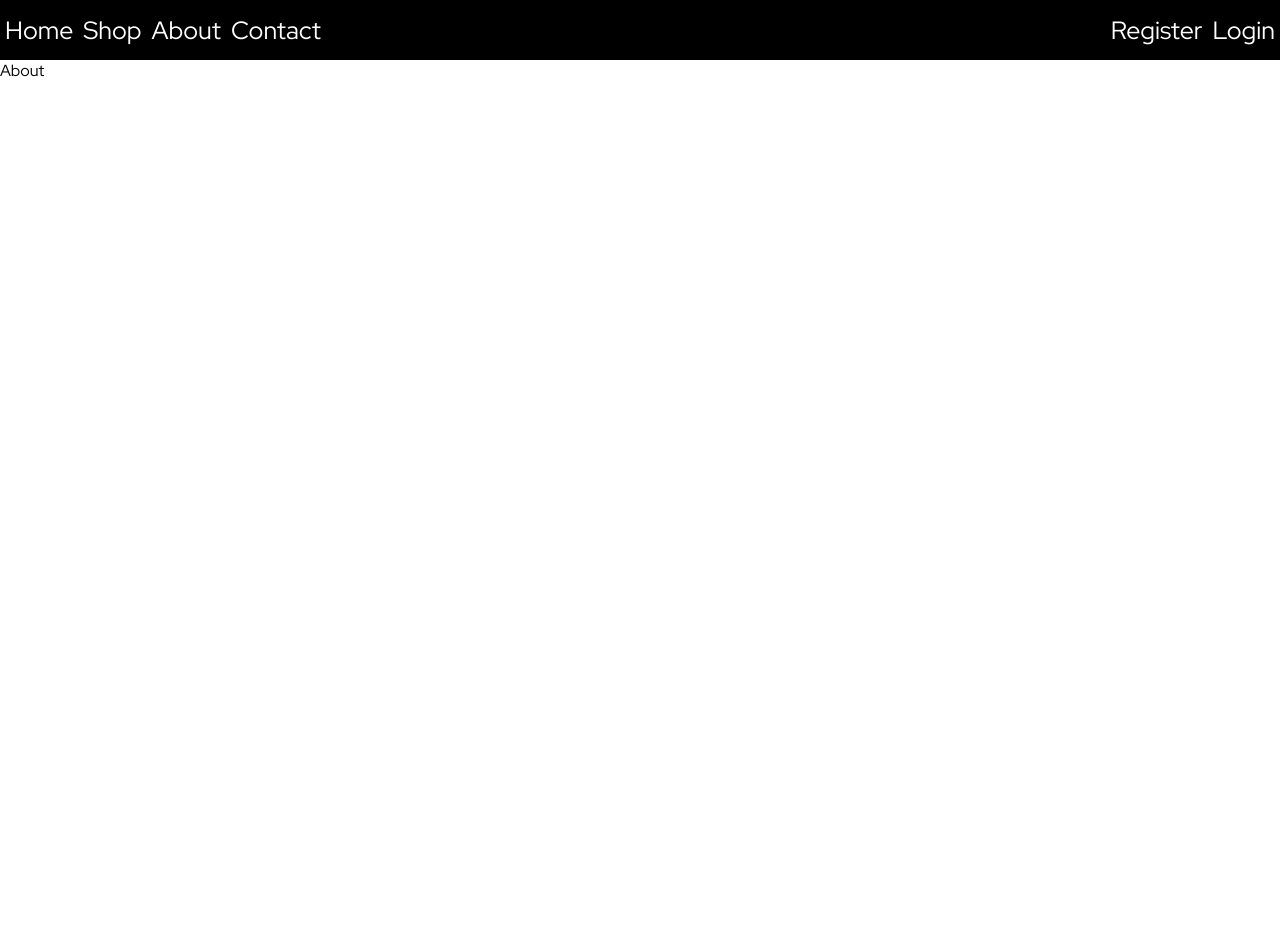
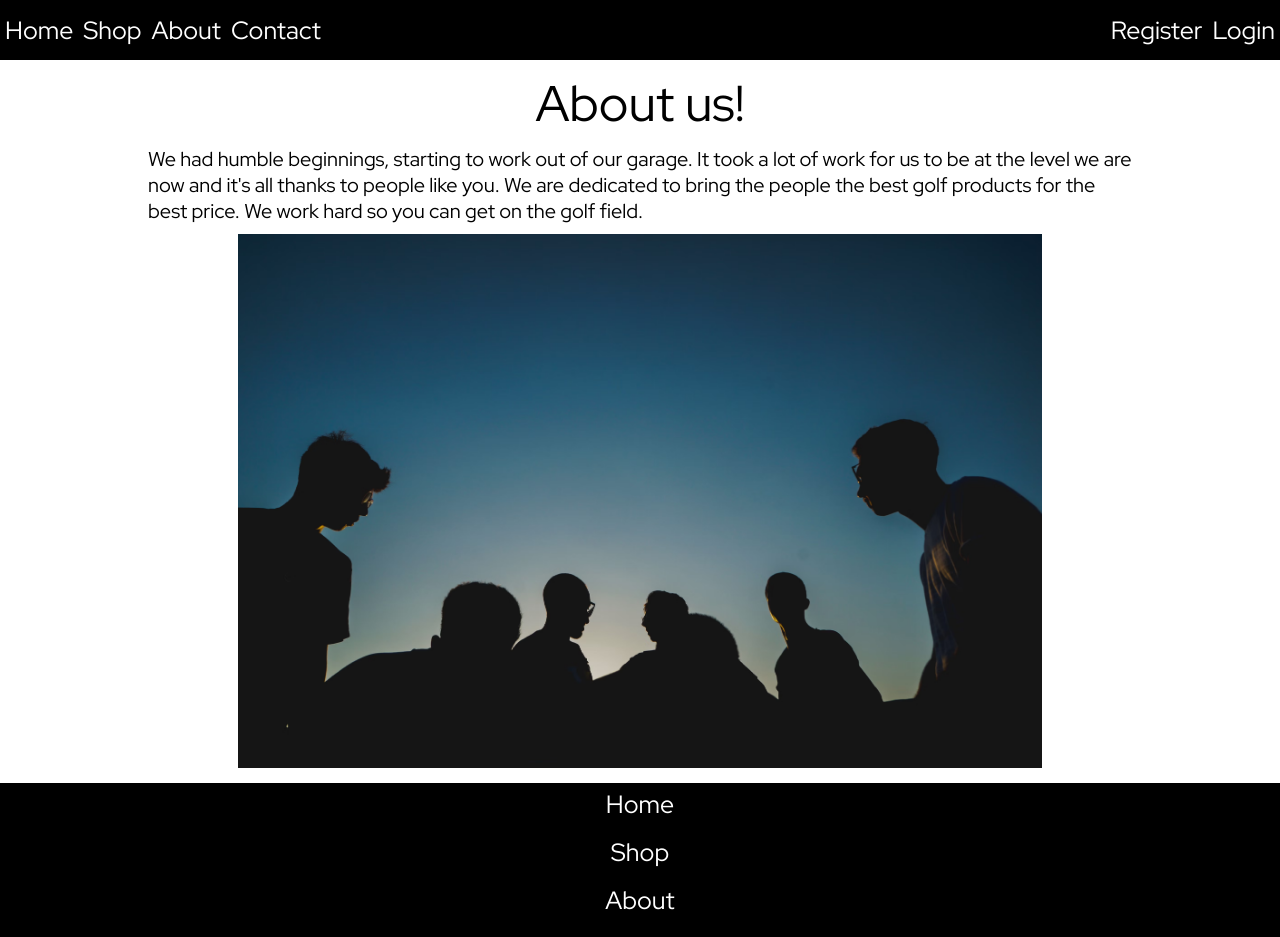
Before and after one commit to danny8823/E-commerce, a React (Create React App) app in the folder frontend/: page /about in a window 1280 px wide. Shown: the top 937 px of the page. Before the commit the page ends 800 px from the top, so only its background shows below. Built offline with nearby package versions, Linux system fonts and the light colour scheme; the HTML template or start-up script is replaced by a standard one.

Commit message:
Finished About page

```diff
--- a/frontend/src/App.js
+++ b/frontend/src/App.js
@@ -8,6 +8,7 @@ import Login from './components/Users/Login';
 import Register from './components/Users/Register';
 import Dashboard from './components/Users/Dashboard';
 import Contact from './components/Contact/Contact';
+import Footer from './components/Footer/Footer';
 
 
 function App() {
@@ -23,6 +24,7 @@ function App() {
         <Route path = '/register' element = {<Register/>}/>
         <Route path = '/dashboard' element = {<Dashboard/>}/>
       </Routes>
+      <Footer/>
     </BrowserRouter>
   )
 }
--- a/frontend/src/components/About/About.css
+++ b/frontend/src/components/About/About.css
@@ -0,0 +1,22 @@
+.about-us-container{
+    width: 80%;
+    margin: 0 auto;
+    display: flex;
+    flex-direction: column;
+    justify-content: center;
+    align-items: center;
+    padding: 10px;
+}
+
+.about-us-container > img {
+    width: 80%;
+}
+
+.about-us-container > p {
+    font-size: 20px;
+    margin: 10px;
+}
+
+.about-us-container > h1 {
+    font-size: 50px;
+}
--- a/frontend/src/components/About/About.jsx
+++ b/frontend/src/components/About/About.jsx
@@ -1,8 +1,14 @@
 import React from 'react'
+import aboutImg from '../../assets/about-us-img.avif'
+import './About.css'
 
 const About = () => {
   return (
-    <div>About</div>
+    <div className = 'about-us-container'>
+      <h1>About us!</h1>
+      <p>We had humble beginnings, starting to work out of our garage. It took a lot of work for us to be at the level we are now and it's all thanks to people like you. We are dedicated to bring the people the best golf products for the best price. We work hard so you can get on the golf field.</p>
+      <img src = {aboutImg} alt = 'group of employees'/>
+    </div>
   )
 }
 
--- /dev/null
+++ b/frontend/src/components/Footer/Footer.css
@@ -0,0 +1,18 @@
+.footer-container {
+    width: 100%;
+    height: 200px;
+    background-color: black;
+    color: white;
+    margin: 0 auto;
+}
+
+.footer-links {
+    width: 100%;
+}
+
+.footer-links > a {
+    display: flex;
+    justify-content: center;
+    margin: 5px;
+    padding: 5px;
+}
--- /dev/null
+++ b/frontend/src/components/Footer/Footer.jsx
@@ -0,0 +1,18 @@
+import React from 'react'
+import './Footer.css'
+import { Link } from 'react-router-dom'
+
+const Footer = () => {
+  return (
+    <div className = 'footer-container'>
+        <div className = 'footer-links'>
+            <Link to = '/'>Home</Link>
+            <Link to = '/shop'>Shop</Link>
+            <Link to = '/about'>About</Link>
+            <Link to = '/contact'>Contact</Link>
+        </div>
+    </div>
+  )
+}
+
+export default Footer
--- a/frontend/src/components/Home/Home.css
+++ b/frontend/src/components/Home/Home.css
@@ -1,5 +1,10 @@
+.home-img-container {
+    width: 100%;
+    display: flex;
+    justify-content: center;
+}
 .home-img {
-    width: 100%;
+    width: 80%;
     height: 100%;
 }
 
--- a/frontend/src/components/Home/Home.jsx
+++ b/frontend/src/components/Home/Home.jsx
@@ -9,13 +9,13 @@ const Home = () => {
       <div>
         <p id = 'home-title'>Don't Shank Golf Shop</p>
       </div>
-      <div>
+      <div className = 'home-img-container'>
         <img className = 'home-img' src = {HeroImg} alt = 'golfball on grass'/>
       </div>
       <div>
         <p className = 'home-desc'>Your one stop premier golf shop.</p>
       </div>
-      <div>
+      <div className = 'home-img-container'>
         <img className = 'home-img' src = {HeroImg2} alt = 'golf clubs and balls'/>
       </div>
       <div>
--- a/frontend/src/components/Shop/Shop.css
+++ b/frontend/src/components/Shop/Shop.css
@@ -0,0 +1,12 @@
+.shop-navbar {
+    width: 80%;
+    height: 60px;
+    display: flex;
+    justify-content: space-between;
+    align-items: center;
+    margin: 0 auto;
+}
+
+.shop-navbar > a {
+    color: black;
+}
--- a/frontend/src/components/Shop/Shop.jsx
+++ b/frontend/src/components/Shop/Shop.jsx
@@ -1,8 +1,17 @@
 import React from 'react'
-
+import { Link } from 'react-router-dom'
+import './Shop.css'
 const Shop = () => {
   return (
-    <div>Shop</div>
+    <div>
+      <div className = 'shop-navbar'>
+        <Link to = '/'>Clubs</Link>
+        <Link to = '/'>Balls</Link>
+        <Link to = '/'>Apparels</Link>
+        <Link to = '/'>Gloves</Link>
+        <Link to = '/'>Bags</Link>
+      </div>
+    </div>
   )
 }
 
```
Also changed, not shown: frontend/src/assets/about-us-img.avif (added).
